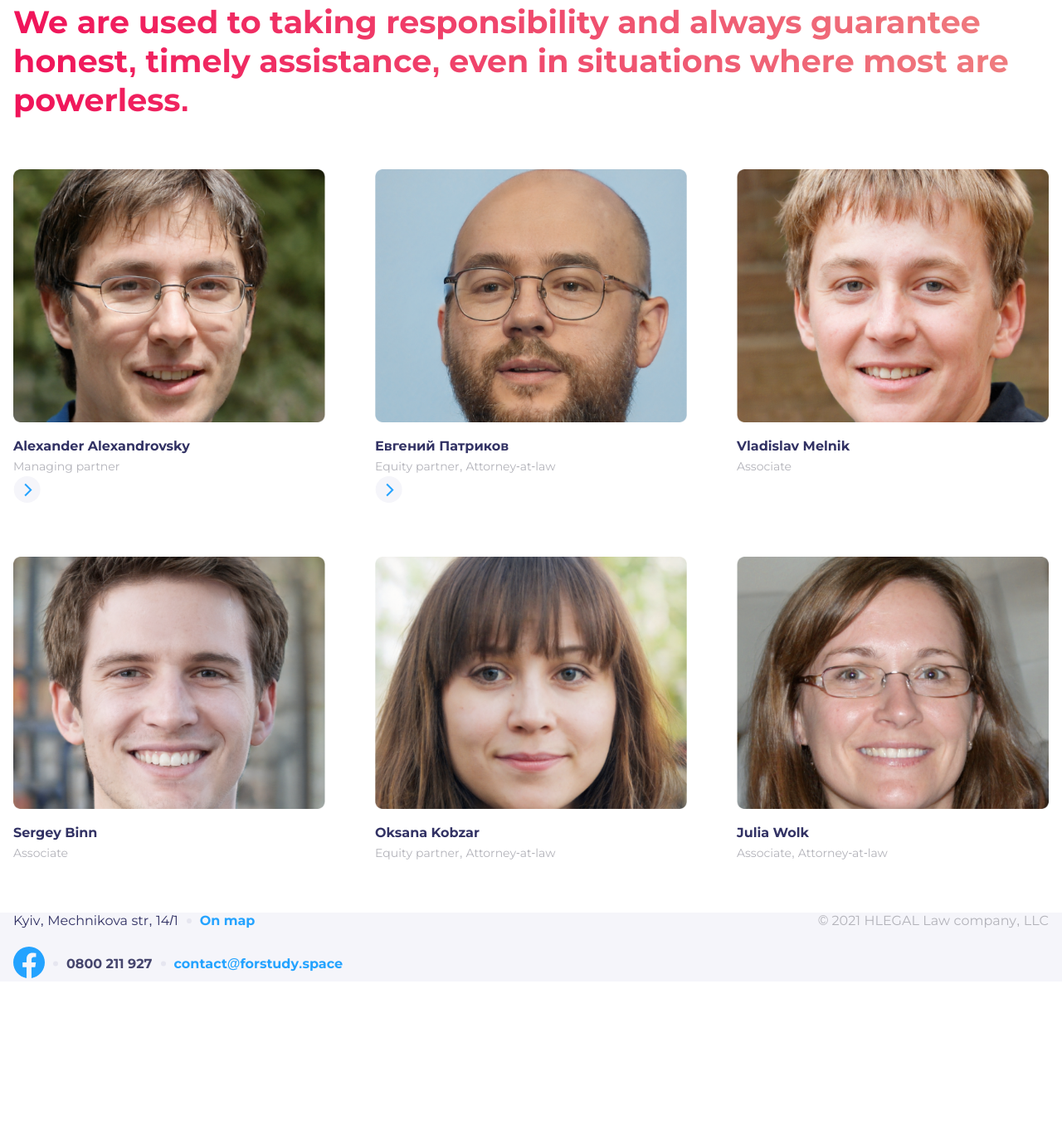
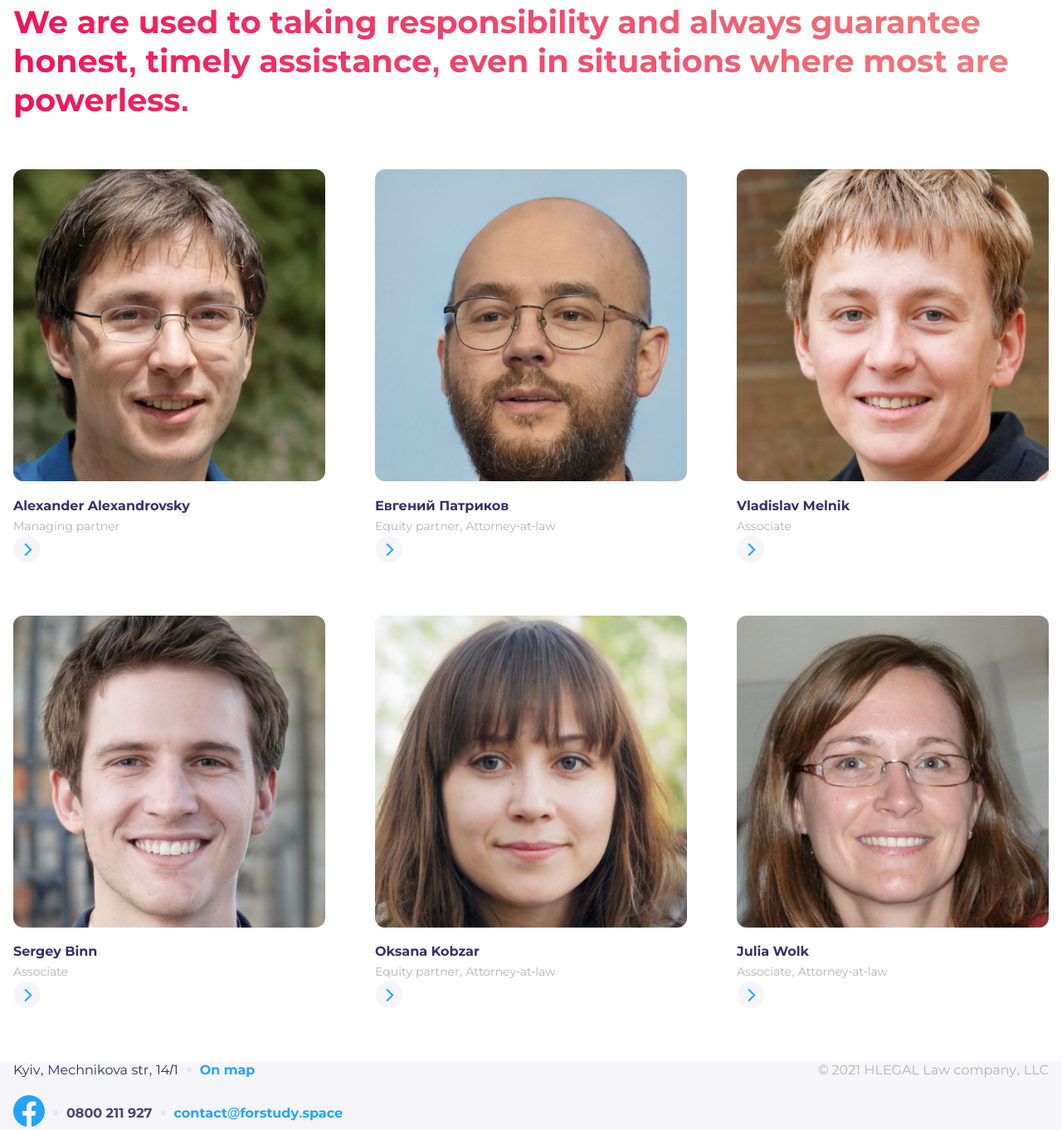
Before and after one commit to AleksandrBida/FE-Basic_18.10.23-DZ, a plain HTML site: page index.html in a window 1280 px wide. Shown: the part 177-1539 px from the top of the page at 83% size. Before the commit the page ends 1360 px from the top, so only its background shows below. Drawn offline with Linux system fonts and the light colour scheme.

Commit message:
adaptiv10

```diff
--- a/css/style.css
+++ b/css/style.css
@@ -1,6 +1,6 @@
 :root {
   --container-width: 1600px;
-  /* --container-small-width: 1290px; */
+  --container-small-width: 1360px;
   --basic-space: 1rem;
   --Active-Regular: #24a3ff;
   --Main-Regular: #323264;
@@ -29,7 +29,7 @@ body {
 
 img {
   max-width: 100%;
-  /* object-fit: cover; */
+  object-fit: cover;
 }
 
 main {
@@ -46,7 +46,7 @@ main {
 }
 
 .container.small {
-  /* max-width: calc(var(--container-small-width) + var(--basic-space) * 2); */
+  max-width: calc(var(--container-small-width) + var(--basic-space) * 2);
 }
 .text-12x700 {
   font-size: 12px;
@@ -176,7 +176,6 @@ main {
 }
 /*-------------------------------title-------------------------*/
 .title {
-  max-width: 1360px;
   margin: 60px auto 60px auto;
   background: var(
     --Gradient-Red-Text,
@@ -203,10 +202,12 @@ main {
   margin-top: 15px;
   margin-bottom: 5px;
 }
-.card img {
-  /* max-width: 100%; */
+.foto {
+  border-radius: 12px;
+  background: url(<path-to-image>), lightgray 50% / cover no-repeat;
 }
-
+.card {
+}
 /*-------------------------------footer------------------------------*/
 .footer {
 }
--- a/index.html
+++ b/index.html
@@ -51,7 +51,7 @@
 
 
         <section class=" flex justify-center">
-            <div class="container">
+            <div class="container small">
                 <h1 class="title  text-38x700 ">We are used to taking responsibility and always guarantee honest,
                     timely assistance, even in situations where most are powerless.</h1>
             </div>
@@ -61,45 +61,63 @@
         <section class="blok ">
             <div class="container">
 
-                <div class="wrapper grid ">
-                    <div class="card ">
-                        <img src="./images/foto/photo 5.png" class="" alt="foto">
-                        <h5 class="text-16x700 color-main">Alexander Alexandrovsky</h5>
-                        <p class="text-14x400 color-text">Managing partner</p>
-                        <img src="images/More2.svg" class="" alt="image">
-                    </div>
+                <div class="wrapper grid  ">
+                    <div class="card grid">
+                        <a href="#" class="a__none">
+                            <img src="images/foto2/Team-1.png" class="foto" alt="foto">
 
-                    <div class="card">
-                        <img src="images/foto/Photo1.png" class="" alt="foto">
-                        <h5 class="text-16x700 color-main">Евгений Патриков</h5>
-                        <p class="text-14x400 color-text">Equity partner, Attorney-at-law</p>
-                        <img src="images/More2.svg" class="" alt="image">
-                    </div>
+                            <h5 class="text-16x700 color-main">Alexander Alexandrovsky</h5>
+                            <p class="text-14x400 color-text">Managing partner</p>
+                            <img src="images/More2.svg" class="" alt="image">
 
-                    <div class="card">
-                        <img src="images/foto/Photo6.png" class="" alt="foto">
-                        <h5 class="text-16x700 color-main">Vladislav Melnik</h5>
-                        <p class="text-14x400 color-text">Associate</p>
+                        </a>
 
                     </div>
 
                     <div class="card">
-                        <img src="images/foto/Photo3.png" class="" alt="foto">
-                        <h5 class="text-16x700 color-main">Sergey Binn</h5>
-                        <p class="text-14x400 color-text">Associate</p>
+                        <a href="#" class="a__none">
+                            <img src="images/foto2/Team-2.jpg" class="foto" alt="foto">
+                            <h5 class="text-16x700 color-main">Евгений Патриков</h5>
+
+                            <p class="text-14x400 color-text">Equity partner, Attorney-at-law</p>
+                            <img src="images/More2.svg" class="" alt="image">
+                        </a>
                     </div>
 
                     <div class="card">
-                        <img src="images/foto/Photo4.png" class="" alt="foto">
-                        <h5 class="text-16x700 color-main">Oksana Kobzar</h5>
-                        <p class="text-14x400 color-text">Equity partner, Attorney-at-law</p>
-
+                        <a href="#" class="a__none">
+                            <img src="images/foto2/Team-3.jpg" class="foto" alt="foto">
+                            <h5 class="text-16x700 color-main">Vladislav Melnik</h5>
+                            <p class="text-14x400 color-text">Associate</p>
+                            <img src="images/More2.svg" class="" alt="image">
+                        </a>
                     </div>
 
                     <div class="card">
-                        <img src="images/foto/Photo2.png" class="" alt="foto">
-                        <h5 class="text-16x700 color-main">Julia Wolk</h5>
-                        <p class="text-14x400 color-text">Associate, Attorney-at-law</p>
+                        <a href="#" class="a__none">
+                            <img src="images/foto2/Team-4.jpg" class="foto" alt="foto">
+                            <h5 class="text-16x700 color-main">Sergey Binn</h5>
+                            <p class="text-14x400 color-text">Associate</p>
+                            <img src="images/More2.svg" class="" alt="image">
+                        </a>
+                    </div>
+
+                    <div class="card">
+                        <a href="#" class="a__none">
+                            <img src="images/foto2/Team-5.jpg" class="foto" alt="foto">
+                            <h5 class="text-16x700 color-main">Oksana Kobzar</h5>
+                            <p class="text-14x400 color-text">Equity partner, Attorney-at-law</p>
+                            <img src="images/More2.svg" class="" alt="image">
+                        </a>
+                    </div>
+
+                    <div class="card">
+                        <a href="#" class="a__none">
+                            <img src="images/foto2/Team-6.jpg" class="foto" alt="foto">
+                            <h5 class="text-16x700 color-main">Julia Wolk</h5>
+                            <p class="text-14x400 color-text">Associate, Attorney-at-law</p>
+                            <img src="images/More2.svg" class="" alt="image">
+                        </a>
                     </div>
 
                 </div>
@@ -119,10 +137,10 @@
     <footer class="footer f-bg">
         <div class="container">
 
-            <div class="contact flex justify-between">
+            <div class="contact flex justify-between ">
                 <div class="navigation flex f-d-column ">
 
-                    <div class="map flex">
+                    <div class="map flex a-i-center">
                         <p class="text-16x400 color-main">Kyiv, Mechnikova str, 14/1 </p>
                         <img src="images/header/Dot separator.svg" class="krapka " alt="image">
                         <a href="#" class="a__none color-active">On map</a>
```
Also changed, not shown: images/foto2/Team-1.png (added), images/foto2/Team-2.jpg (added), images/foto2/Team-3.jpg (added), images/foto2/Team-4.jpg (added), images/foto2/Team-5.jpg (added), images/foto2/Team-6.jpg (added).
